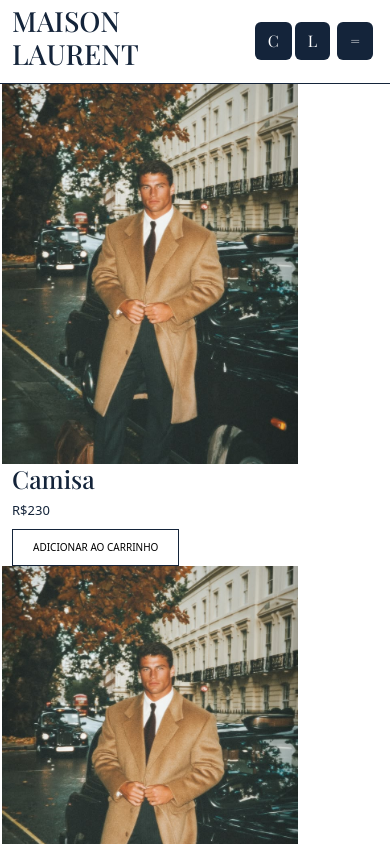
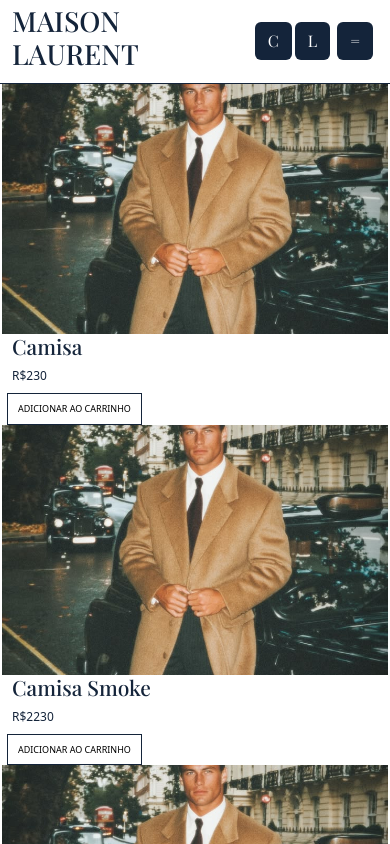
Before and after one commit to GhoostVision/MAISON-LAURENT, a React (Vite) app: page /colecao_nova in a window 390 px wide. Shown: the top 844 px of the page. Built offline with nearby package versions, Linux system fonts and the light colour scheme; a web font is replaced by a local one.

Commit message:
responsivida feita colecoes novas

```diff
--- a/css/cards.css
+++ b/css/cards.css
@@ -1,10 +1,13 @@
+
+
 .card_produto{
-    width: 300px;
+    width: 100%;
     margin: 0;
 }
 .card_img{
     width: 100%;
     height: 380px;
+    object-fit: cover;
 }
 
 .titulo_card{
--- /dev/null
+++ b/css/responsividade.css
@@ -0,0 +1,33 @@
+
+
+/* Tablets */
+@media (max-width: 991px) {
+    .card_img {
+        height: 360px;
+    }
+
+    .titulo_card {
+        font-size: 26px;
+    }
+}
+
+/* Celulares */
+@media (max-width: 576px) {
+    .card_img {
+        height: 250px;
+    }
+
+    .titulo_card {
+        font-size: 21px;
+    }
+
+    .preco_card {
+        font-size: 12px;
+    }
+
+    .button_card {
+        font-size: 9px;
+        padding: 8px 10px;
+        margin-left: 5px;
+    }
+}
--- a/pages/colecao_nova.jsx
+++ b/pages/colecao_nova.jsx
@@ -1,5 +1,6 @@
 import modelo from '../src/assets/imagens/modelo_homem.jpg'
 import '../css/cards.css'
+import "../css/responsividade.css"
 
 export function Colecao_nova(){
 
@@ -11,7 +12,7 @@ export function Colecao_nova(){
     ]
 
     const ExibirRoupas = roupas_principal.map((roupa)=>
-     <div className='card_produto col-3' key={roupa.id.toString()}>
+     <div className='card_produto col-6 col-sm-6 col-lg-3' key={roupa.id.toString()}>
         <img className='card_img' src={roupa.img} alt={roupa.nome} />
         <h2 className='titulo_card ft-2'>{roupa.nome}</h2>
         <p className='preco_card'>R${roupa.preco}</p>
```
